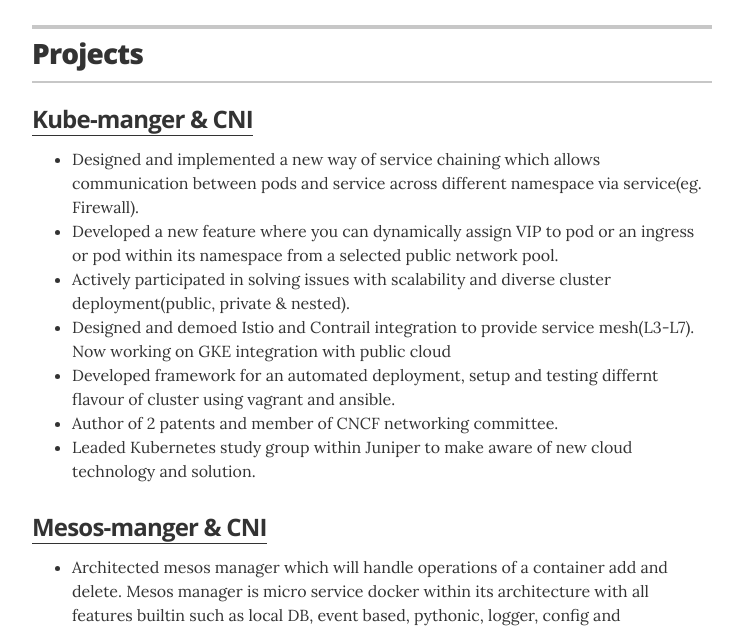
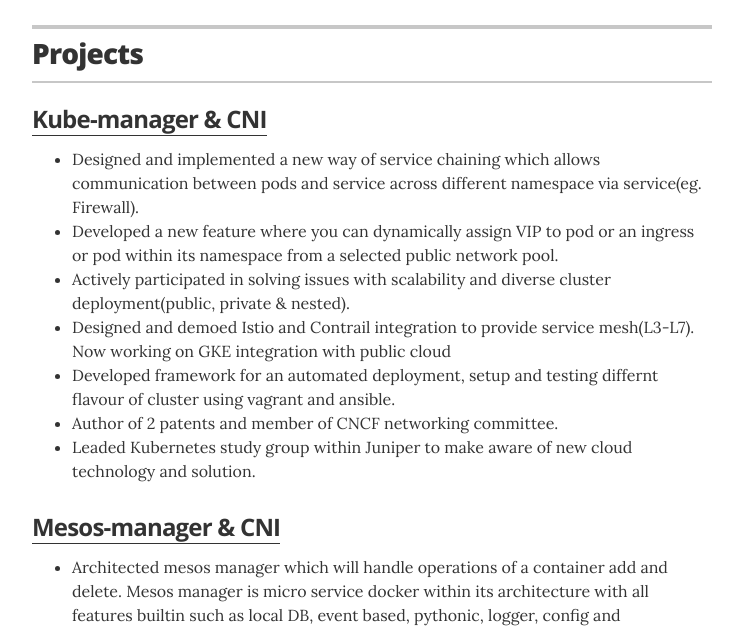
Before and after one commit to sanketgawaderepo/resume, a Jekyll site: the page built from index.html, in a window 1280 px wide and 900 px high, scrolled down 1563 px. Shown: the part 158-789 px from the top of the window, without its empty margins (268-1011 px from the left). Built offline with Jekyll 4.4.1, drawn with Linux system fonts in a browser that asks for light colours.

Commit message:
Update projects.yml

```diff
--- a/_data/projects.yml
+++ b/_data/projects.yml
@@ -1,7 +1,7 @@
 # Projects
 # uncomment the urls if you wish to display them, and add your own URL
 
-- project: Kube-manger & CNI
+- project: Kube-manager & CNI
   #role: Developer
   #duration: 2014 &mdash; Present
   url: "https://github.com/Juniper/contrail-controller/tree/master/src/container/kube-manager"
@@ -15,7 +15,7 @@
     <li>Author of 2 patents and member of CNCF networking committee.</li>
     <li>Leaded Kubernetes study group within Juniper to make aware of new cloud technology and solution.</li></ul>
 
-- project: Mesos-manger & CNI
+- project: Mesos-manager & CNI
   #role: Developer
   #duration: 2014 &mdash; Present
   url: "https://github.com/Juniper/contrail-controller/tree/master/src/container/mesos-manager"
```
